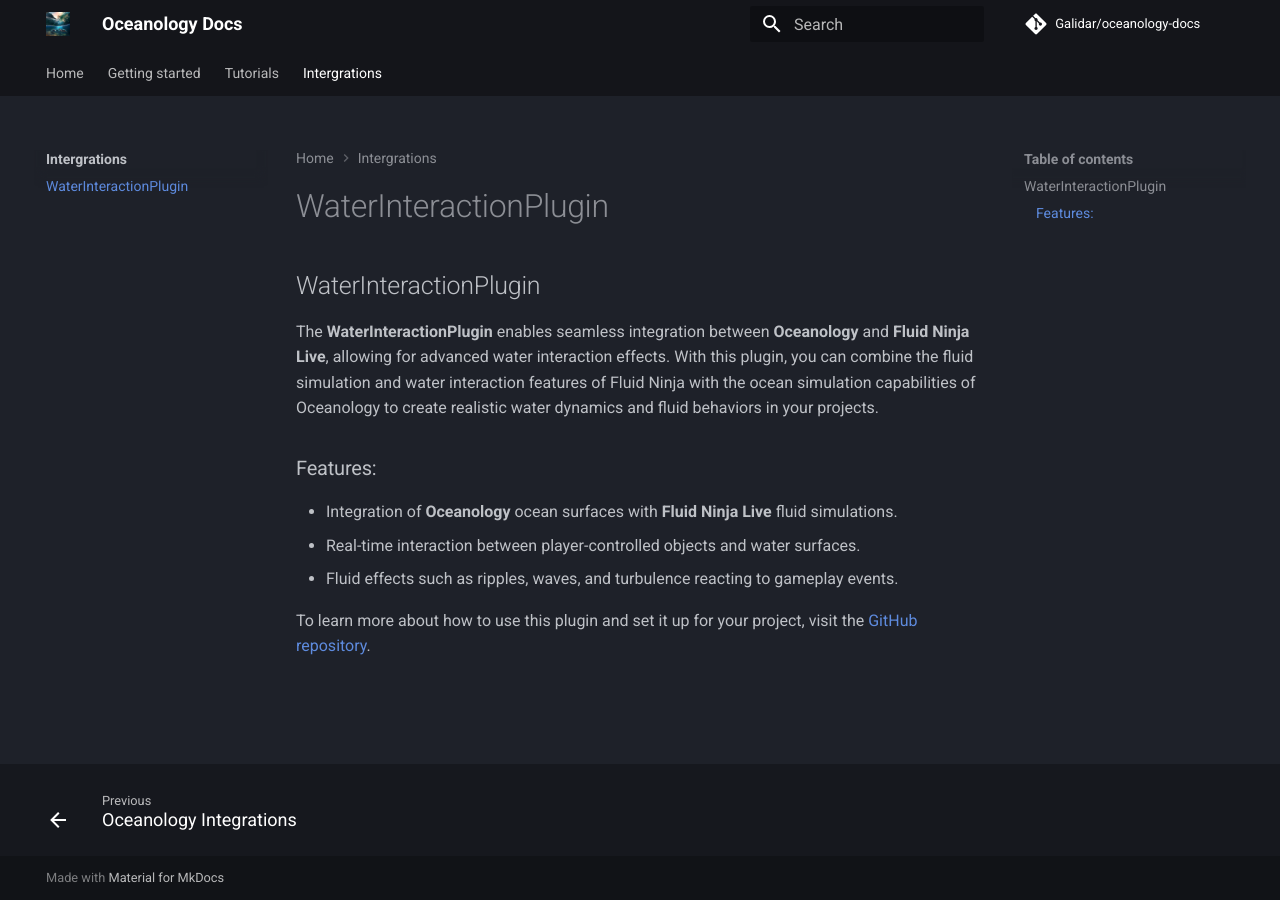
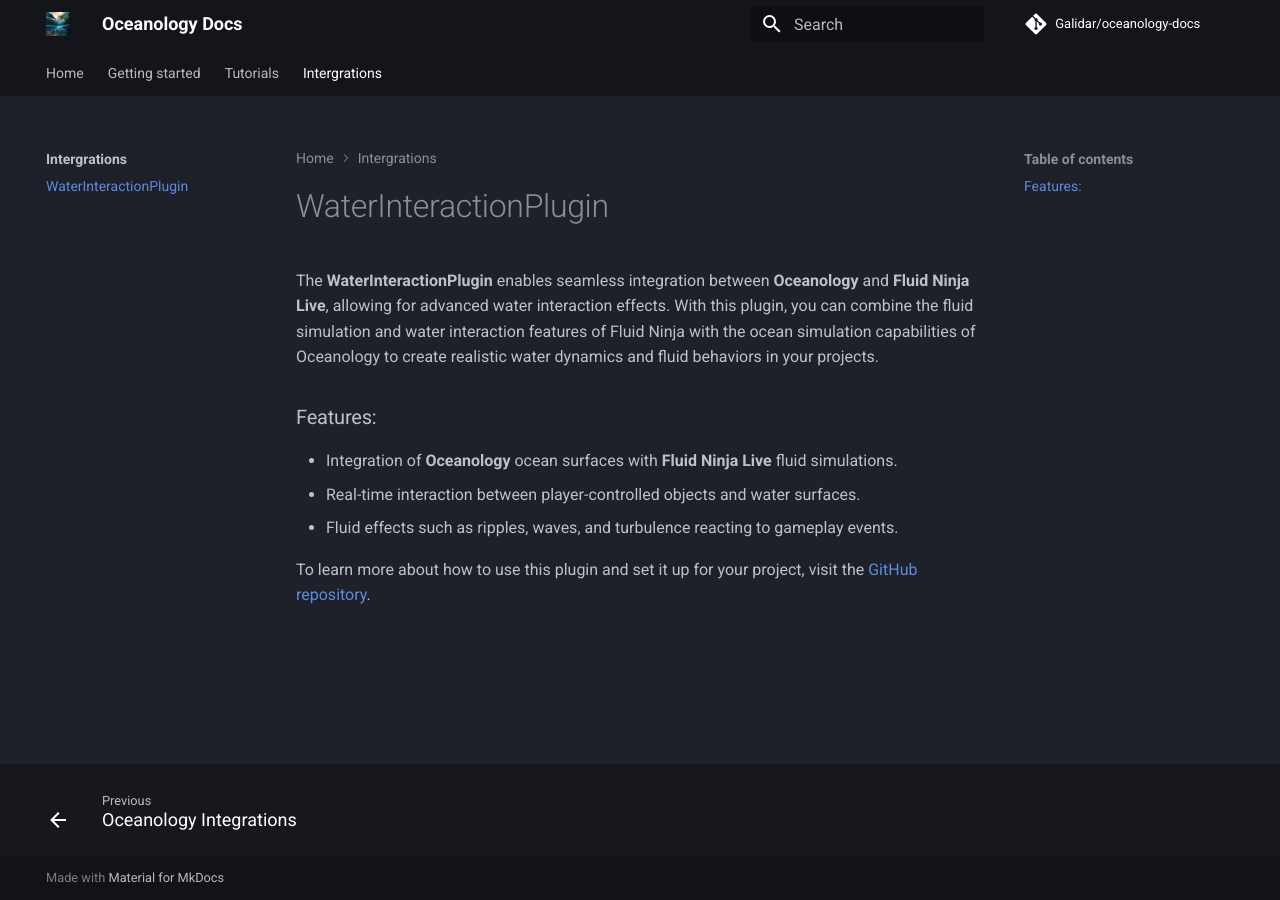
Before and after one commit to Galidar/oceanology-docs, an MkDocs documentation site: the page built from docs/intergrations/WaterInteractionPlugin.md, in a window 1280 px wide. Built offline with MkDocs 1.6.1 and Material for MkDocs 9.7.7, drawn with Linux system fonts in a browser that asks for light colours; comment, search, counter and statistics services are not loaded; the version menu is left out.

Commit message:
header fix

```diff
--- a/docs/intergrations/WaterInteractionPlugin.md
+++ b/docs/intergrations/WaterInteractionPlugin.md
@@ -1,4 +1,4 @@
-## WaterInteractionPlugin
+# WaterInteractionPlugin
 
 The **WaterInteractionPlugin** enables seamless integration between **Oceanology** and **Fluid Ninja Live**, allowing for advanced water interaction effects. With this plugin, you can combine the fluid simulation and water interaction features of Fluid Ninja with the ocean simulation capabilities of Oceanology to create realistic water dynamics and fluid behaviors in your projects.
 
```
